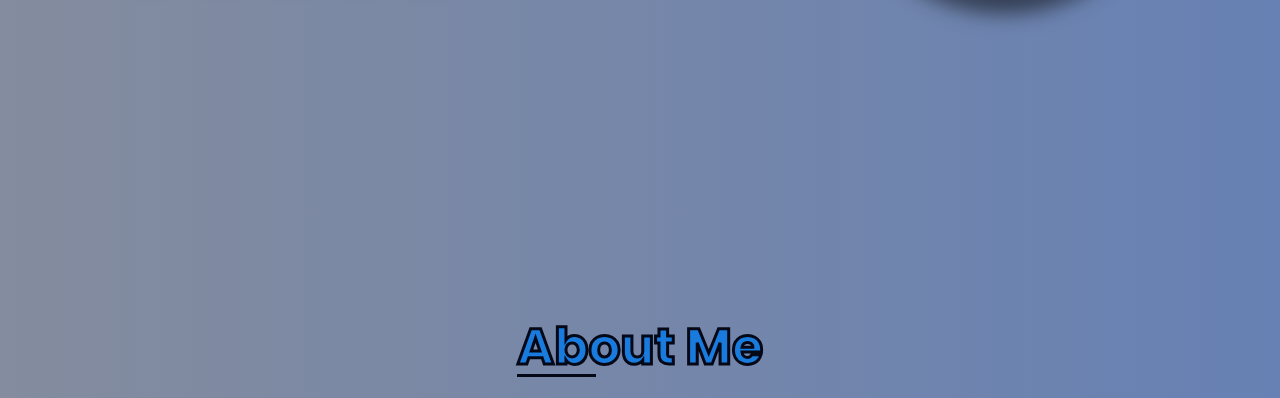
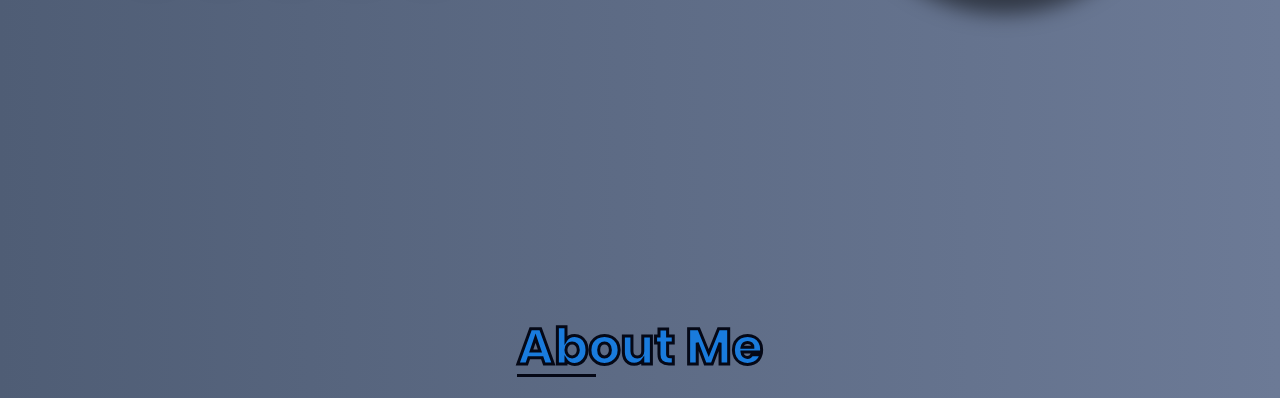
Before and after one commit to HamzaEl-beialy/Portfolio, a website: page index.html in a window 1280 px wide. Shown: the part 550-948 px from the top of the page. Drawn offline with nearby package versions, Linux system fonts and the light colour scheme.

Commit message:
Reinitialize repository with fresh files

```diff
--- a/css/master.css
+++ b/css/master.css
@@ -3,10 +3,11 @@
 :root {
   --main-color: rgb(5 8 22);
   --btn-color: #197bdd;
-  --text-color: #333333;
-  --background-color: linear-gradient(to right, #848c9e, #6781b4);
-  --transition: all 0.5s ease-in;
+  --text-color: #e6edf3;
+  --background-color: linear-gradient(to right, #4f5d75, #6c7a96);
+  --transition: all 0.5s ease-in-out;
 }
+
 *,
 *::before,
 *::after {
```
